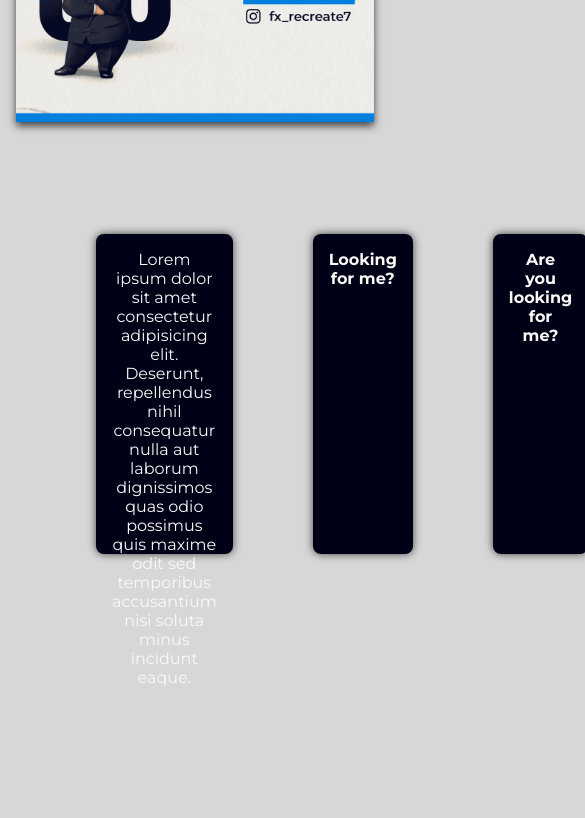
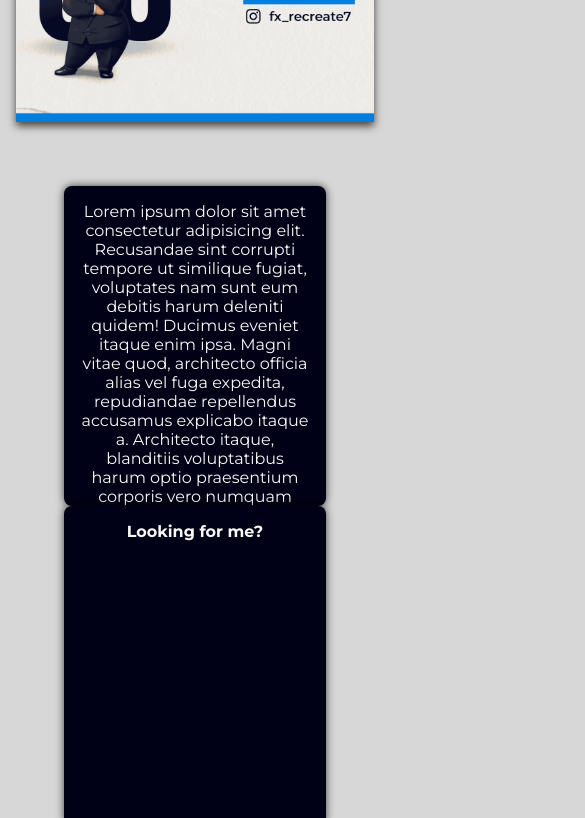
Before and after one commit to G-175/Gozie, a plain HTML site: page index.html in a window 390 px wide. Shown: the part 1880-2698 px from the top of the page, 585 px wide, since content can reach past the window. Drawn offline with nearby package versions, Linux system fonts and the light colour scheme.

Commit message:
adding a cards section below the monthly specials

```diff
--- a/index.html
+++ b/index.html
@@ -83,7 +83,7 @@
         <div class="cards-container">
 
             <div class="first-cards">
-               <p>Lorem ipsum dolor sit amet consectetur adipisicing elit. Deserunt, repellendus nihil consequatur nulla aut laborum dignissimos quas odio possimus quis maxime odit sed temporibus accusantium nisi soluta minus incidunt eaque.</p>
+               <p>Lorem ipsum dolor sit amet consectetur adipisicing elit. Recusandae sint corrupti tempore ut similique fugiat, voluptates nam sunt eum debitis harum deleniti quidem! Ducimus eveniet itaque enim ipsa. Magni vitae quod, architecto officia alias vel fuga expedita, repudiandae repellendus accusamus explicabo itaque a. Architecto itaque, blanditiis voluptatibus harum optio praesentium corporis vero numquam soluta cumque voluptatem dignissimos repellendus repudiandae cum quidem sapiente aliquam qui eius voluptates iusto autem saepe velit consequatur? Obcaecati illo delectus iste cupiditate laudantium exercitationem rerum optio repudiandae fugit deleniti? Eos excepturi perferendis soluta distinctio voluptatem ullam deserunt, itaque non id. Obcaecati nihil quidem corporis deleniti voluptatem.</p>
             </div>
 
             <div class="second-cards">
--- a/style.css
+++ b/style.css
@@ -231,8 +231,7 @@ header {
 /*******************/
 
 .cards-section {
-    min-height: 100vh;
-    padding: 5rem 5rem 0 5rem;
+    padding: 2rem 3rem 0 3rem;
 }
 
 
@@ -247,6 +246,13 @@ header {
     height: 100%;
     padding: 1rem;
     color: var(--text-color);
+}
+
+@media(max-width: 720px){
+    .cards-container {
+        display: grid;
+        grid-template-columns: 1fr;
+    }
 }
 
 
```
